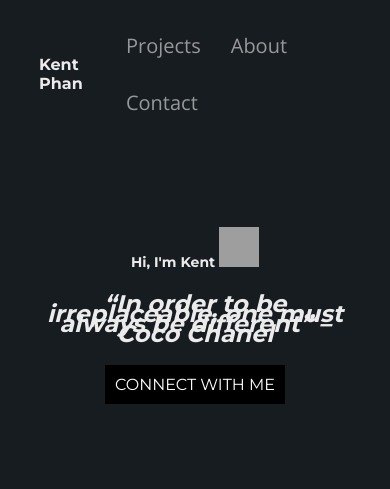
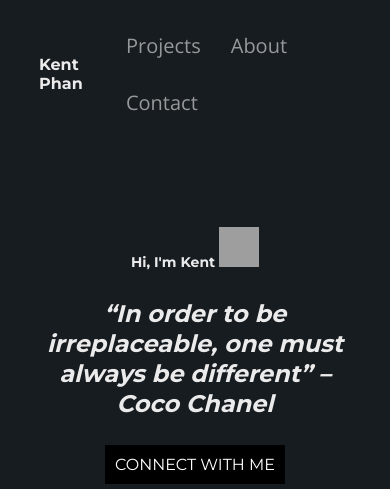
Before and after one commit to MoltenFuzzy/moltenfuzzy.com, a Gatsby site: page / in a window 390 px wide. Shown: the top 489 px of the page. Built offline with nearby package versions, Linux system fonts and the light colour scheme; Gatsby itself is replaced by a stand-in of ours; grey boxes are pictures that could not be loaded.

Commit message:
fix welcome text for mobile

```diff
--- a/src/Components/Header.js
+++ b/src/Components/Header.js
@@ -19,21 +19,7 @@ const Header = () => {
           <Fade bottom cascade>
             <div className="heading-wrapper">
               <h1>
-                {data.headerTagline[0]
-                  ? data.headerTagline[0]
-                  : ""}
-              </h1>
-              <h1>
-                {" "}
-                {data.headerTagline[1]
-                  ? data.headerTagline[1]
-                  : ""}
-              </h1>
-              <h1>
-                {" "}
-                {data.headerTagline[2]
-                  ? data.headerTagline[2]
-                  : ""}
+                {data.headerTagline}
               </h1>
             </div>
           </Fade>
--- a/src/styles/header.scss
+++ b/src/styles/header.scss
@@ -22,14 +22,14 @@
       font-size: 1rem;
       font-style: italic;
       text-align: center;
-      line-height: 20px;
+      line-height: 40px;
       @include media(">=phone", "<lgphone") {
         font-size: 1.5rem;
-        line-height: 10px;
+        line-height: 30px;
       }
       @include media(">=lgphone", "<tablet") {
         font-size: 1.5rem;
-        line-height: 10px;
+        line-height: 30px;
       }
       @include media(">=tablet", "<desktop") {
         font-size: 2.5rem;
--- a/src/yourdata.js
+++ b/src/yourdata.js
@@ -21,10 +21,8 @@ export default {
 
   //   Header Details ---------------------
   name: "Kent",
-  headerTagline: [
-    //Line 1 For Header
+  headerTagline:
     "“In order to be irreplaceable, one must always be different” – Coco Chanel",
-  ],
   //   Header Paragraph
   headerParagraph: "",
 
```
Also changed, not shown: public/index.html (+1 -1 lines).
